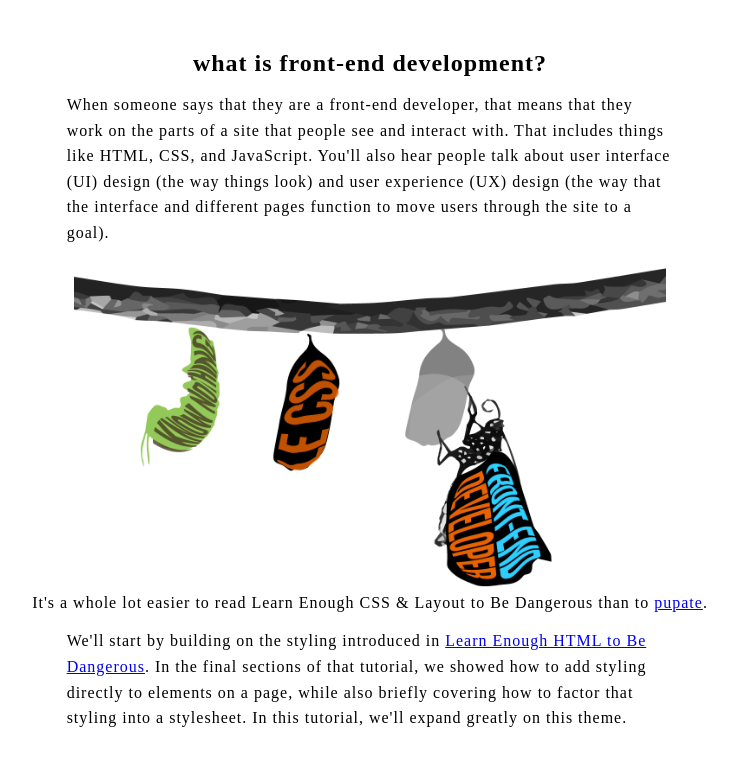
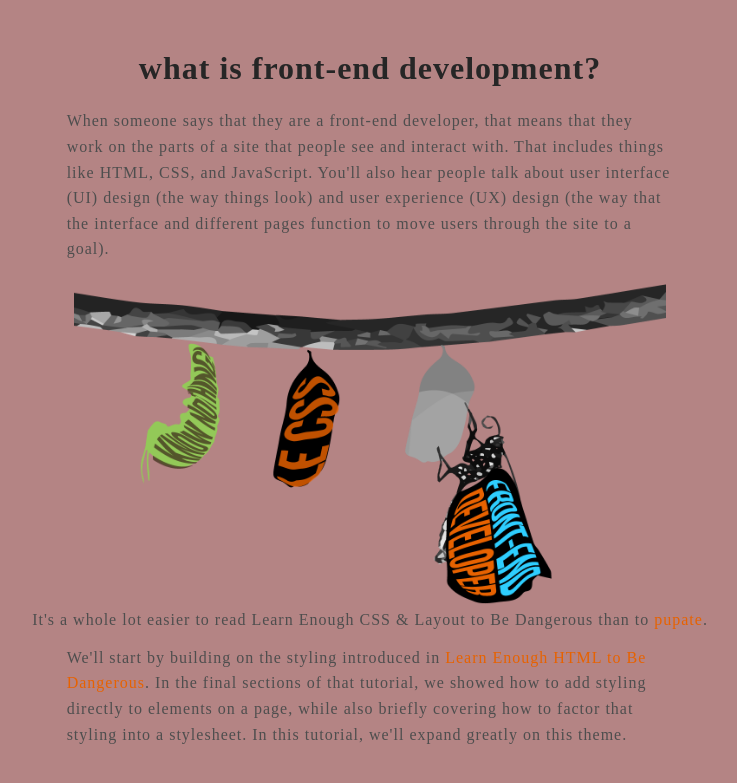
Before and after one commit to alok-38/learn-enough, a PHP site: page / in a window 1280 px wide. Shown: the top 783 px of the page, without its empty margins (270-1007 px from the left). Run offline with PHP 8.4, Linux system fonts and the light colour scheme.

Commit message:
Completed the static site

```diff
--- a/css-tutorial/getting-started/index.html
+++ b/css-tutorial/getting-started/index.html
@@ -7,7 +7,7 @@
     <link rel="stylesheet" href="style.css">
 </head>
 <body>
-    <h2>what is front-end development?</h2>
+    <h1>what is front-end development?</h1>
     <p>When someone says that they are a front-end developer, that means that they work on the parts of a site that people see and interact with. That includes things like HTML, CSS, and JavaScript. You'll also hear people talk about user interface (UI) design (the way things look) and user experience (UX) design (the way that the interface and different pages function to move users through the site to a goal).</p>
     <figure>
         <img src="./butterfly.png" alt="catterpiller to butterfly">
--- a/css-tutorial/getting-started/style.css
+++ b/css-tutorial/getting-started/style.css
@@ -1,5 +1,7 @@
 body {
     letter-spacing: 1px;
+    background: #b48484;
+    color: #4e4e4e;
 }
 figure {
     display: block;
@@ -16,12 +18,25 @@
     margin-bottom: 15px;
 }
 
-h2 {
+h1 {
     margin-top: 50px;
+    color: #262626;
+    text-align: center;
 }
 
 p {
     width: 48%;
     margin: auto;
     line-height: 1.6;
+    font-size: 16px;
 }
+
+a {
+    text-decoration: none;
+    color: #e76200;
+}
+
+a:hover {
+    color: #262626;
+    text-decoration: underline;
+}
```
